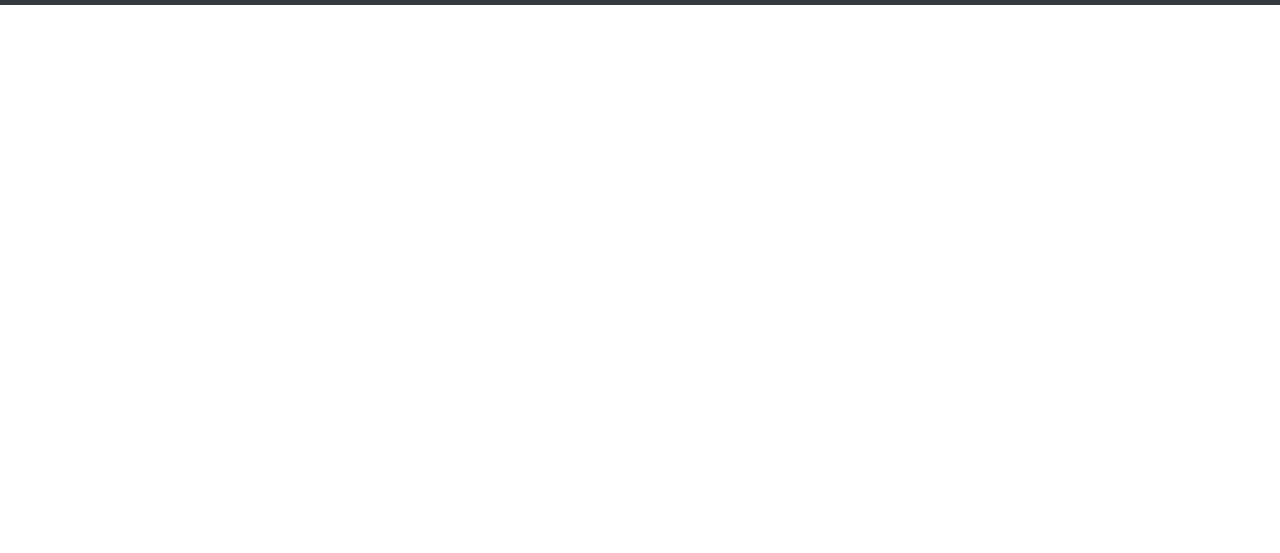
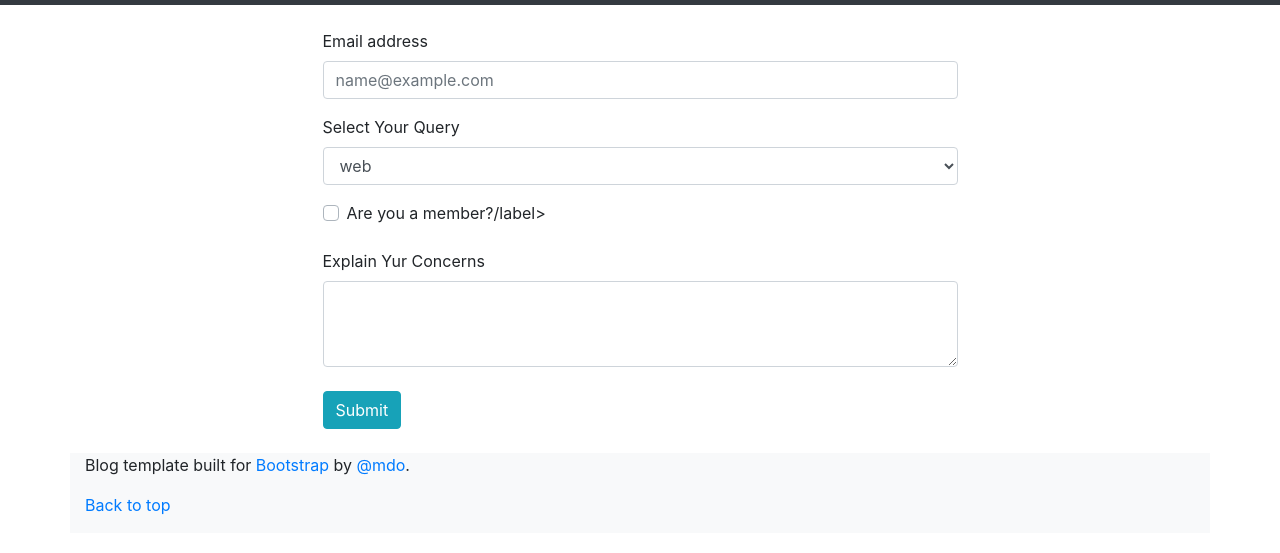
Before and after one commit to itzzmerkraja/Website2, a plain HTML site: page Contact.html in a window 1280 px wide. Shown: the part 51-604 px from the top of the page. Drawn offline with nearby package versions, Linux system fonts and the light colour scheme.

Commit message:
contact form and footer

```diff
--- a/Contact.html
+++ b/Contact.html
@@ -84,6 +84,49 @@
         </form>
       </div>
     </nav>
+    <div class="container my-4">
+      <div class="row featurette d-flex justify-content-center align-items-center">
+        <div class="col-md-7">
+          <form>
+            <div class="form-group">
+              <label for="exampleFormControlInput1">Email address</label>
+              <input type="email" class="form-control" id="exampleFormControlInput1" placeholder="name@example.com">
+            </div>
+            <div class="form-group">
+              <label for="exampleFormControlSelect1">Select Your Query</label>
+              <select class="form-control" id="exampleFormControlSelect1">
+                <option>web</option>
+                <option>Technology</option>
+                <option>Tech Stack</option>
+                <option>Others</option>
+              </select>
+            </div>
+            <div class="custom-control custom-checkbox">
+              <input type="checkbox" class="custom-control-input" id="customCheck1">
+              <label class="custom-control-label" for="customCheck1">Are you a member?/label>
+            </div>
+            <div class="form-group my-4">
+              <label for="exampleFormControlTextarea1">Explain Yur Concerns</label>
+              <textarea class="form-control" id="exampleFormControlTextarea1" rows="3"></textarea>
+            </div>
+           <button class="btn btn-info">Submit</button>
+          </form>
+        </div>
+      </div>
+    </div>
+    <div class="container bg-light">
+      <div class="row">
+        <div class="col-md-4 d-fluid">
+      <footer class="blog-footer">
+        <p>Blog template built for <a href="https://getbootstrap.com/">Bootstrap</a> by <a href="https://twitter.com/mdo">@mdo</a>.</p>
+        <p>
+          <a href="#">Back to top</a>
+        </p>
+      </footer>
+    </div>
+    </div>
+    </div>
+
     <script
       src="https://cdn.jsdelivr.net/npm/jquery@3.5.1/dist/jquery.slim.min.js"
       integrity="sha384-DfXdz2htPH0lsSSs5nCTpuj/zy4C+OGpamoFVy38MVBnE+IbbVYUew+OrCXaRkfj"
```
Also changed, not shown: index.html (+3 -2 lines).
